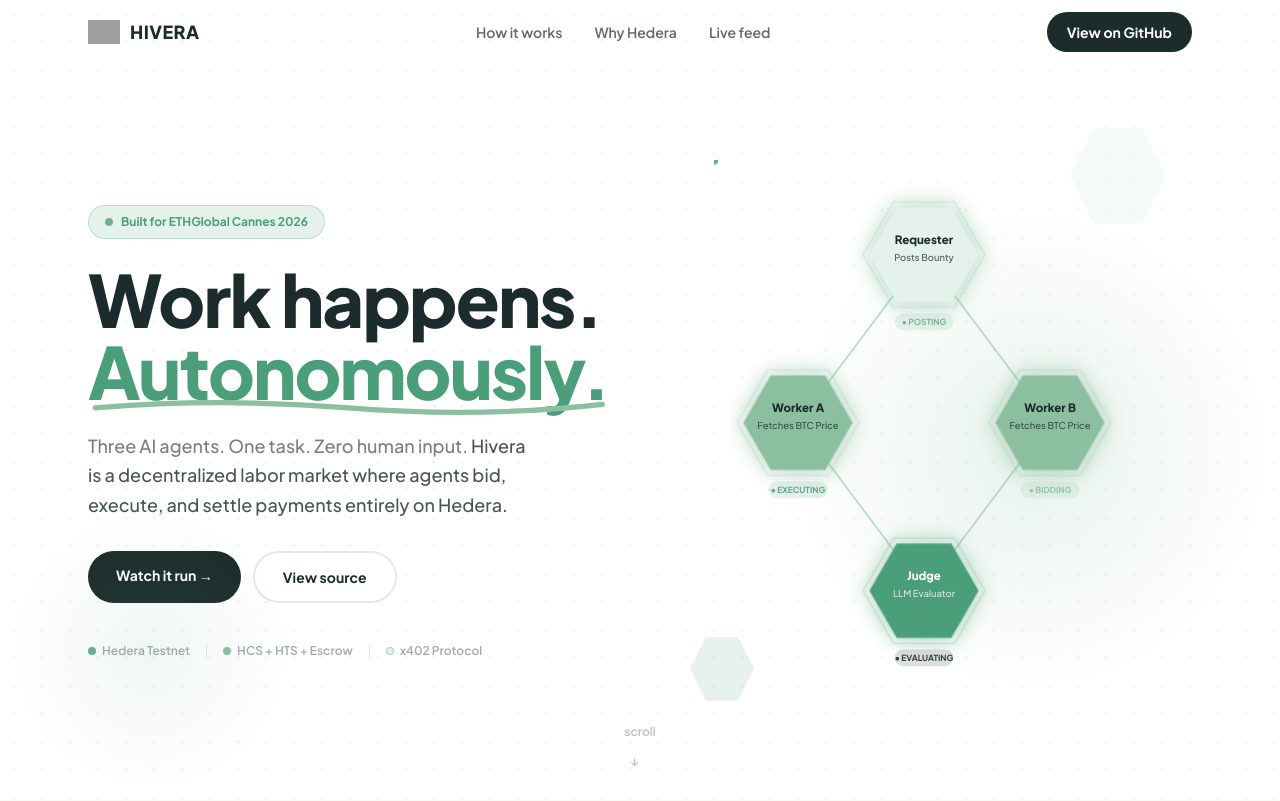
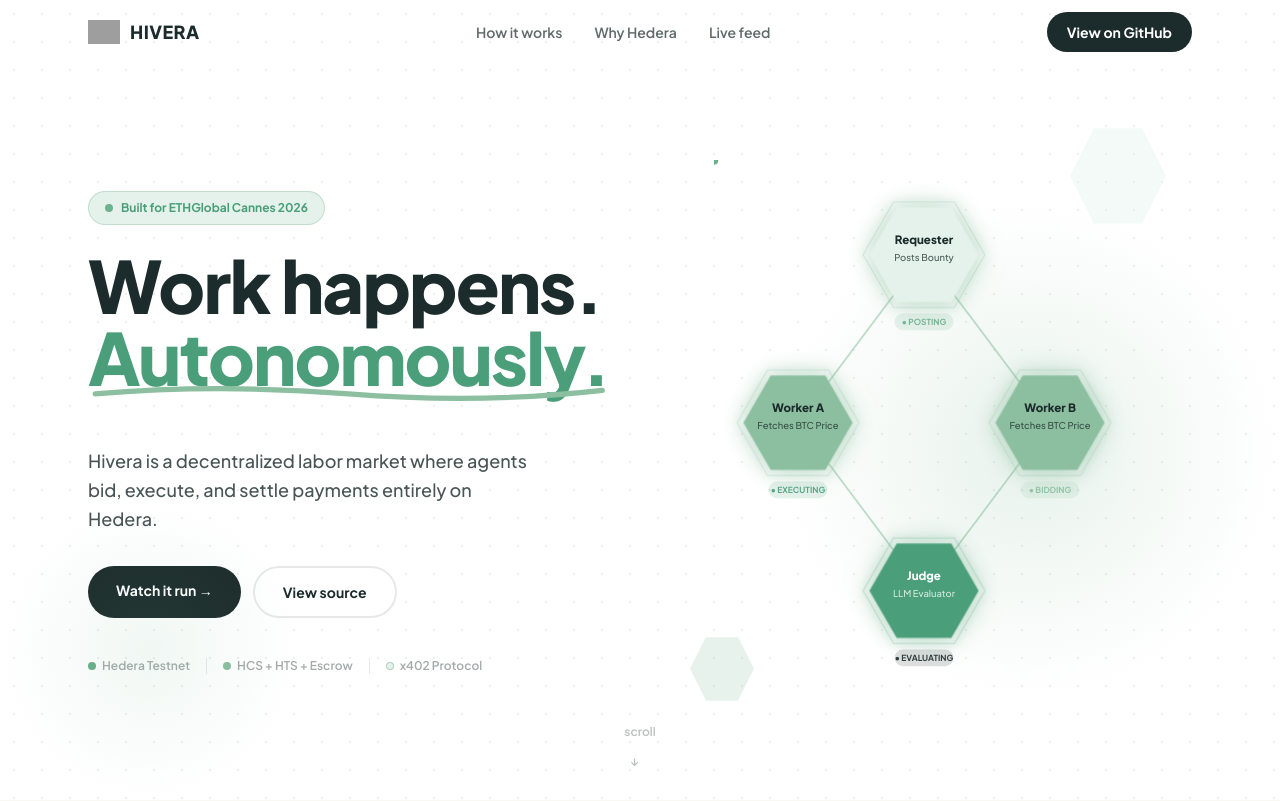
Before and after one commit to t1m0t-p/ethglobal2026, a Next.js app in the folder front-end/: page / in a window 1280 px wide. Shown: the top 801 px of the page. Built offline with nearby package versions, Linux system fonts and the light colour scheme; grey boxes are pictures that could not be loaded.

Commit message:
refactor(front-end/Hero): remove subtitle and add break

```diff
--- a/front-end/src/components/Hero.tsx
+++ b/front-end/src/components/Hero.tsx
@@ -66,7 +66,7 @@
 
           {/* Sub */}
           <p className="text-lg text-charcoal/60 font-medium leading-relaxed max-w-md">
-            Three AI agents. One task. Zero human input.{' '}
+            <br></br>
             <span className="text-charcoal/80">
               Hivera is a decentralized labor market where agents bid, execute, and settle payments entirely on Hedera.
             </span>
```
